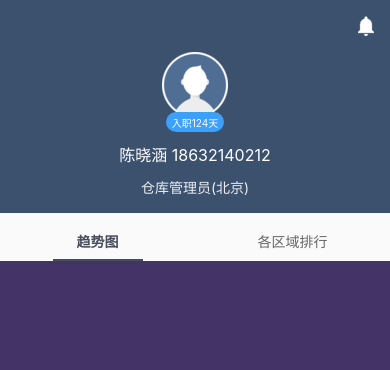
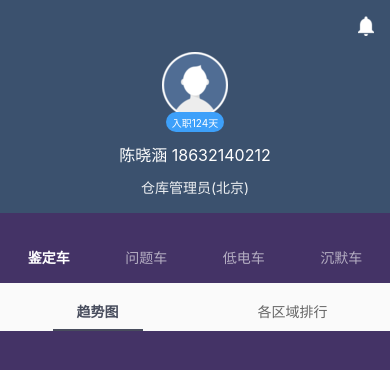
Before and after one commit to godeadasdf/withdraw_demo, a React Native app: screen / in a window 390 px wide. Shown: the top 370 px of the page. Built offline with nearby package versions, Linux system fonts and the light colour scheme.

Commit message:
tablebar

```diff
--- a/App.js
+++ b/App.js
@@ -29,7 +29,8 @@ export default class App extends Component<{}> {
       <View style={styles.container}>
         <PersonalInfo/>
         <TableBarWithAnim
-          title={['趋势图', '各区域排行']}/>
+          titleBottom={['趋势图', '各区域排行']}
+          titleTop={['鉴定车', '问题车','低电车','沉默车']}/>
       </View>
     );
   }
--- a/app/components/TableBarWithAnim.js
+++ b/app/components/TableBarWithAnim.js
@@ -11,23 +11,39 @@ export default class TableBarWithAnim extends Component {
   constructor(props) {
     super(props);
     this.state = {
-      indexChosen: 0
+      indexChoseTop: 0,
+      indexChoseBottom: 0
     };
   }
 
-  renderItem = (title, index) => {
-    console.log(title, index);
+  renderTopItem = (titleTop, index) => {
     return (
       <TouchableWithoutFeedback
         onPress={() => {
-          this.setState({indexChosen: index});
+          this.setState({indexChoseTop: index});
         }}>
-        <View style={styles.textContainer}>
-          <Text style={index == this.state.indexChosen ?
-            styles.textChosen : styles.textNormal}>
-            {title}
+        <View style={styles.textContainerTop}>
+          <Text style={index == this.state.indexChoseTop ?
+            styles.textChosenWhite : styles.textNormalWhite}>
+            {titleTop}
           </Text>
-          {index == this.state.indexChosen ?
+        </View>
+      </TouchableWithoutFeedback>
+    );
+  };
+
+  renderBottomItem = (titleBottom, index) => {
+    return (
+      <TouchableWithoutFeedback
+        onPress={() => {
+          this.setState({indexChoseBottom: index});
+        }}>
+        <View style={styles.textContainerBottom}>
+          <Text style={index == this.state.indexChoseBottom ?
+            styles.textChosenBlack : styles.textNormalBlack}>
+            {titleBottom}
+          </Text>
+          {index == this.state.indexChoseBottom ?
             <View style={styles.line}/> : null}
         </View>
       </TouchableWithoutFeedback>
@@ -35,14 +51,22 @@ export default class TableBarWithAnim extends Component {
   };
 
   render() {
-    console.log(this.props.title);
     return (
-      <View style={styles.container}>
-        {this.props.title
-        && this.props.title.length > 0 ?
-          this.props.title.map((item, index) =>
-            this.renderItem(item, index)
-          ) : null}
+      <View style={{flexDirection: 'column'}}>
+        <View style={styles.container}>
+          {this.props.titleTop
+            && this.props.titleTop.length > 0 ?
+              this.props.titleTop.map((item, index) =>
+                this.renderTopItem(item, index)
+              ) : null}
+        </View>
+        <View style={styles.container}>
+          {this.props.titleBottom
+          && this.props.titleBottom.length > 0 ?
+            this.props.titleBottom.map((item, index) =>
+              this.renderBottomItem(item, index)
+            ) : null}
+        </View>
       </View>
     );
   }
@@ -50,16 +74,20 @@ export default class TableBarWithAnim extends Component {
 
 const styles = StyleSheet.create({
   container: {
+    marginTop:16,
     flexDirection: 'row',
-    flex: 1
   },
-  textContainer: {
+  textContainerTop:{
+    flex: 1,
+    flexDirection: 'column',
+    alignItems: 'center'
+  },
+  textContainerBottom: {
     height: 48,
     flex: 1,
     backgroundColor: '#FAFAFA',
     flexDirection: 'column',
     alignItems: 'center'
-
   },
   line: {
     width: 90,
@@ -68,16 +96,28 @@ const styles = StyleSheet.create({
     top: 46,
     backgroundColor: '#484D5D',
   },
-  textNormal: {
+  textNormalBlack: {
     marginTop: 18,
     fontSize: 14,
     color: '#666666'
   },
-  textChosen: {
+  textChosenBlack: {
     marginTop: 18,
     fontSize: 14,
     color: '#484D5D',
     fontWeight: 'bold'
+  },
+  textNormalWhite: {
+    marginTop: 18,
+    fontSize: 14,
+    color: '#FFFFFF',
+    opacity: 0.6
+  },
+  textChosenWhite: {
+    marginTop: 18,
+    fontSize: 14,
+    color: '#FFFFFF',
+    fontWeight: 'bold'
   }
 
 });
```
